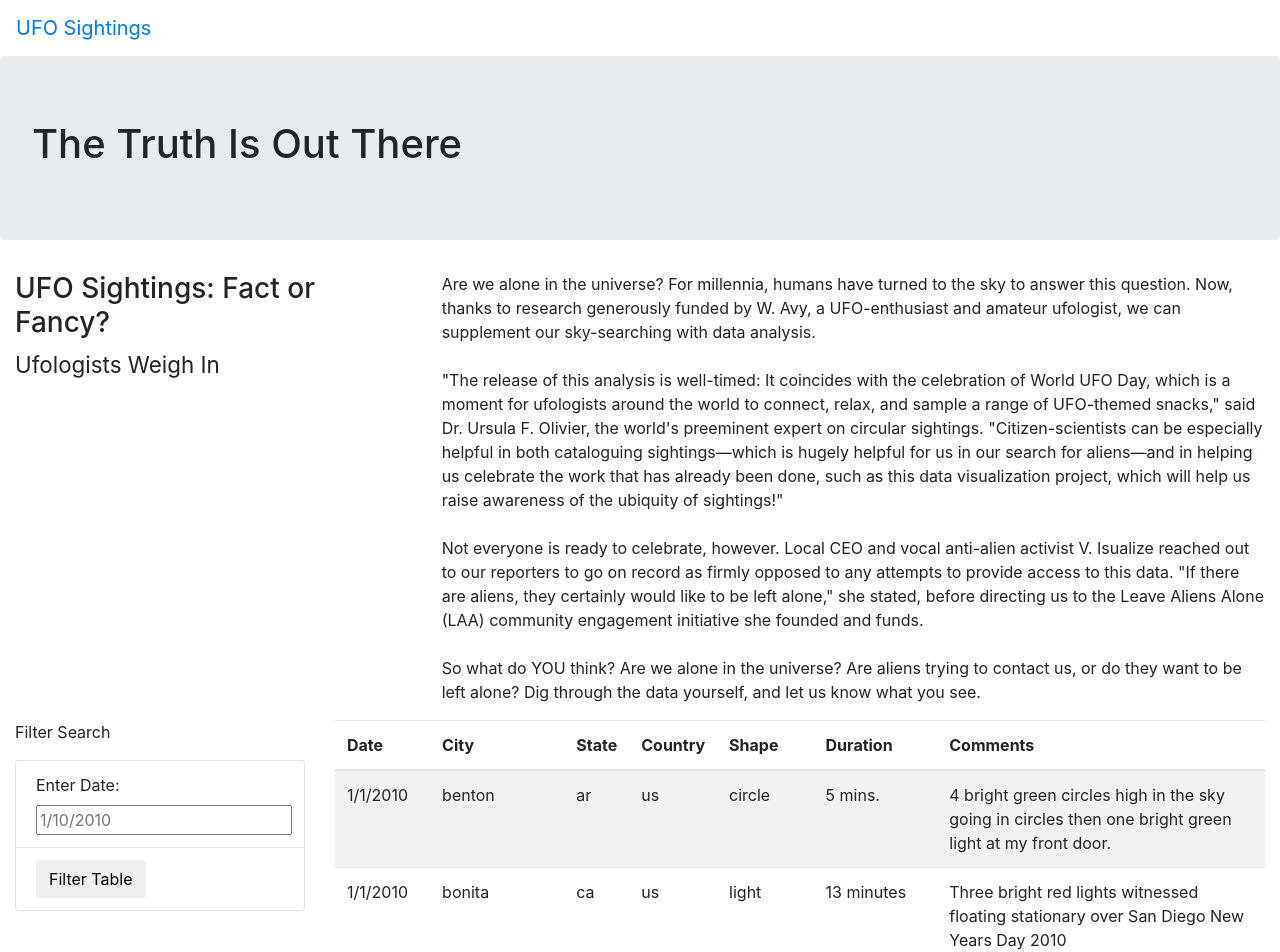
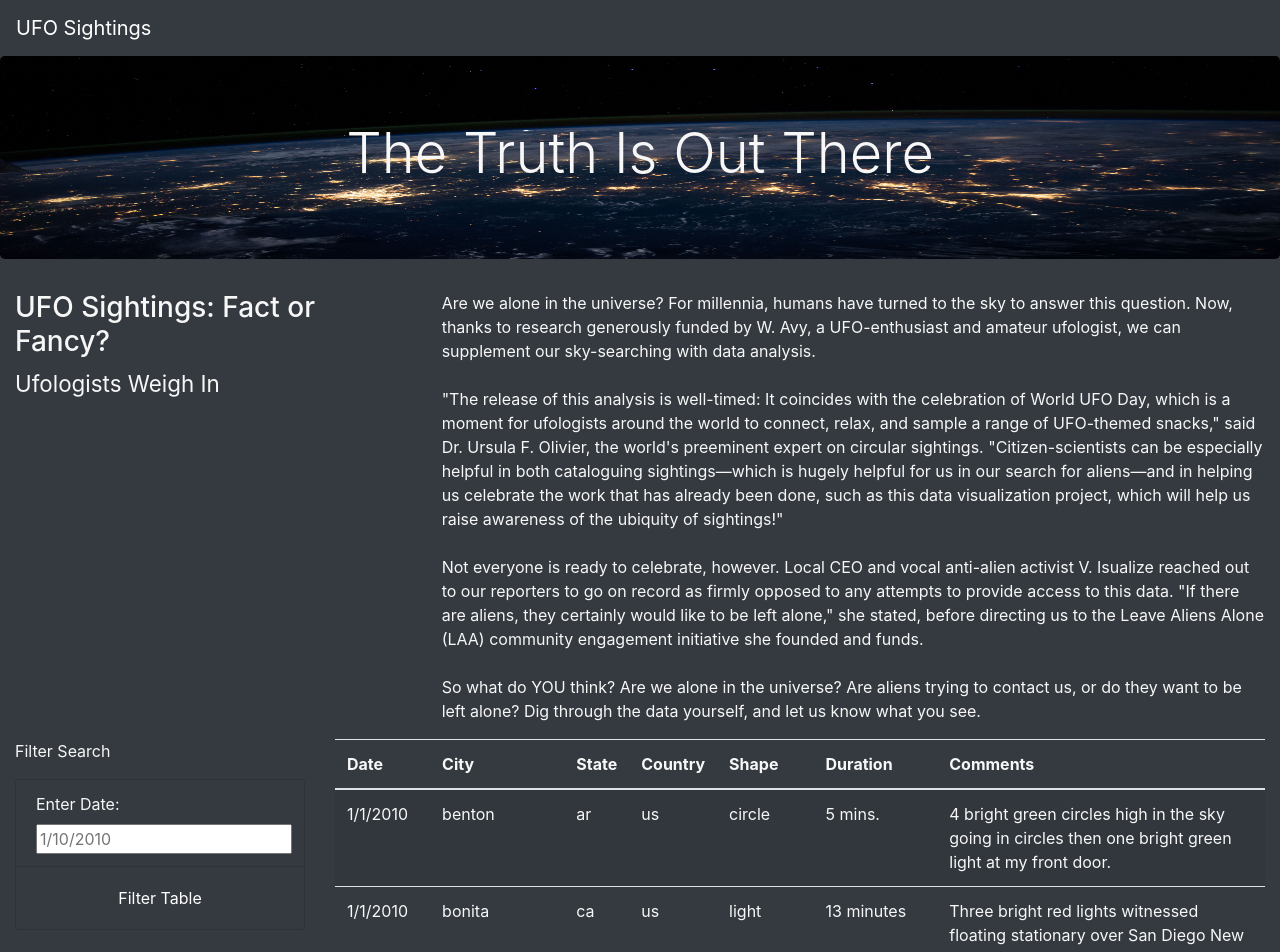
Before and after one commit to Natasha-Nelson/W11-JavaScript-UFO, a plain HTML site: page index.html in a window 1280 px wide. Shown: the top 952 px of the page. Drawn offline with nearby package versions, Linux system fonts and the light colour scheme.

Commit message:
Updating style sheet and html to apply styling elements. Adding an image file

```diff
--- a/index.html
+++ b/index.html
@@ -13,13 +13,14 @@
     />
     <link rel="stylesheet" href="static/css/style.css">
 </head>
-<body>
+<body class="bg-dark">
     <div class="wrapper">
-        <nav class="navbar navbar-expand-lg">
+        <nav class="navbar navbar-dark bg-dark navbar-expand-lg">
+
             <a class="navbar-brand" href="index.html">UFO Sightings</a>
         </nav>
         <div class="jumbotron">
-            <h1>The Truth Is Out There</h1>
+            <h1 class="display-4">The Truth Is Out There</h1>
         </div>
         <div class="container-fluid">
             <div class="row">
@@ -37,15 +38,15 @@
         <div class="container-fluid">
             <div class="row">
                 <div class="col-md-3">
-                    <form>
+                    <form class="bg-dark">
                         <p>Filter Search</p>
-                        <ul class="list-group">
-                            <li class="list-group-item">
+                        <ul class="list-group bg-dark">
+                            <li class="list-group-item bg-dark">
                                 <label for="date">Enter Date: </label>
                                 <input type="text" placeholder="1/10/2010" id="datetime" />
                             </li>
-                            <li class="list-group-item">
-                                <button id="filter-btn" type="button" class="btn btn-default">Filter Table</button>
+                            <li class="list-group-item bg-dark text-center">
+                                <button id="filter-btn" type="button" class="btn btn-dark">Filter Table</button>
                             </li>
                         </ul>
                     </form>
--- a/static/css/style.css
+++ b/static/css/style.css
@@ -0,0 +1,10 @@
+body {
+
+    color: #f7f7f7;
+  }
+
+.jumbotron {
+    background-image: url("../images/nasa.jpg");
+    background-size: 100% 100%;
+    text-align: center;
+  }
```
Also changed, not shown: static/images/nasa.jpg (added).
